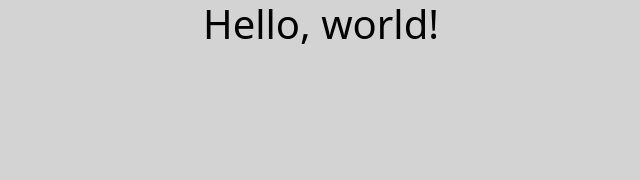
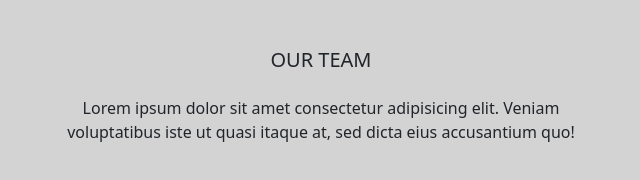
Before and after one commit to hajjamn/js-our-team, a plain HTML site: page index.html in a window 1280 px wide. Shown: the whole page, without its empty margins (319-959 px from the left). Drawn offline with nearby package versions, Linux system fonts and the light colour scheme.

Commit message:
ADD: base html

```diff
--- a/index.html
+++ b/index.html
@@ -8,7 +8,21 @@
     <link rel="stylesheet" href="./css/app.css">
   </head>
   <body>
-    <h1>Hello, world!</h1>
+    <section class="my-5">
+      <div class="container text-center">
+        <div class="row flex-column align-items-center">
+          <h5 class="mb-4">OUR TEAM</h5>
+          <p class="col-6">Lorem ipsum dolor sit amet consectetur adipisicing elit. Veniam voluptatibus iste ut quasi itaque at, sed dicta eius accusantium quo!</p>
+        </div>
+      </div>
+    </section>
+    <section>
+      <div class="container">
+        <div class="row cards-row">
+
+        </div>
+      </div>
+    </section>
     <script src="./js/app.js"></script>
     <script src="https://cdn.jsdelivr.net/npm/bootstrap@5.3.3/dist/js/bootstrap.bundle.min.js" integrity="sha384-YvpcrYf0tY3lHB60NNkmXc5s9fDVZLESaAA55NDzOxhy9GkcIdslK1eN7N6jIeHz" crossorigin="anonymous"></script>
     <script src="https://kit.fontawesome.com/4411155b30.js" crossorigin="anonymous"></script>
```
